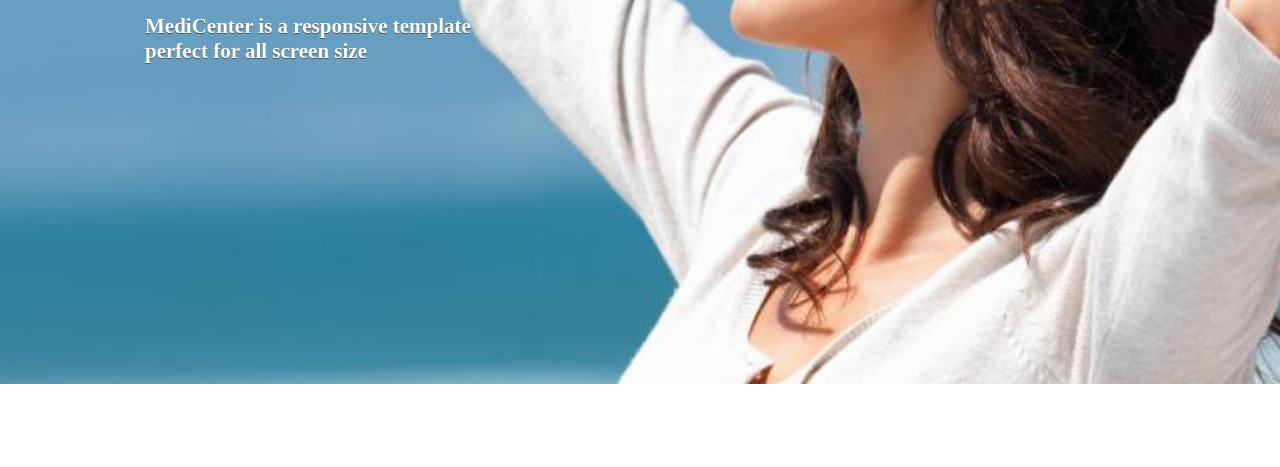
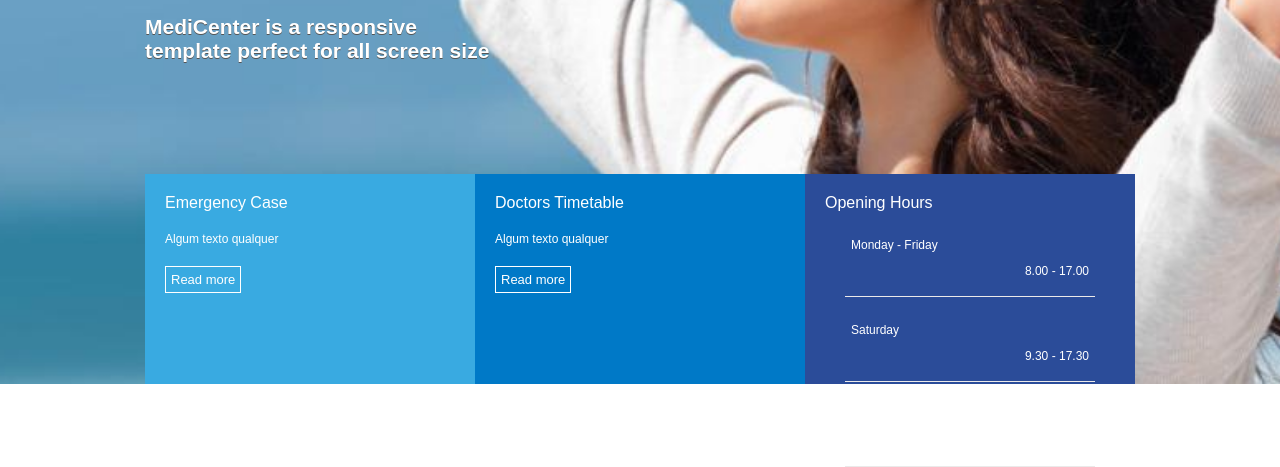
Before and after one commit to samara-maia/MediCenter, a plain HTML site: page index.html in a window 1280 px wide. Shown: the part 406-873 px from the top of the page. Before the commit the page ends 800 px from the top, so only its background shows below. Drawn offline with Linux system fonts and the light colour scheme.

Commit message:
colocando a posição das divs

```diff
--- a/assets/css/template.css
+++ b/assets/css/template.css
@@ -1,3 +1,6 @@
+*{
+    font-family: Arial, Helvetica, sans-serif;
+}
 body{
     margin: 0;
     padding: 0;
@@ -35,8 +38,8 @@ nav a {
     text-decoration: none;
     text-transform: uppercase;
     color: #727272;
-    font-size: Arial;
 }
+
 nav .activer a,
 nav a:hover {
     background-color: #39aae1;
@@ -78,4 +81,52 @@ nav a:hover {
 }
 .banner_options {
     height: 210px;
+    display: flex;
 }
+.banner1,
+.banner2,
+.banner3 {
+    flex: 1;
+    color: #FFFFFF;
+    padding: 20px;
+}
+.banner1{
+    background-color: #39aae1;
+}
+.banner2{
+    background-color: #0079c7;
+}
+.banner3{
+    background-color: #2b4c99;
+}
+.banner_title{
+    font-size: 21px;
+}
+.banner_desc {
+    font-size: 12px;
+    margin-top: 20px;
+    margin-bottom: 20px;
+    margin-bottom: 20px;
+}
+.banner_options a {
+    display: inline-block;
+    border: 1px solid #FFFFFF;
+    padding: 5px;
+    color: 5px;
+    color: #FFFFFF;
+    font-size: 13px;
+    text-decoration: none;
+}
+.Monday,
+.Saturday,
+.Sunday {
+    margin: 20px;
+    padding: 6px;
+    border-bottom: 1px solid #ebe9e9;
+}
+
+ p {
+    text-align: right;
+    top: 10px;
+    right: 20px;
+ }
--- a/index.html
+++ b/index.html
@@ -34,7 +34,30 @@
                 <h2>MediCenter is a responsive template perfect for all screen size</h2>
             </div>
             <div class="banner_options">
-
+                <div class="banner1">
+                    <div class="bannar_title">Emergency Case</div>
+                    <div class="banner_desc">Algum texto qualquer</div>
+                    <a href="">Read more</a>
+                </div>
+                <div class="banner2">
+                    <div class="bannar_title">Doctors Timetable</div>
+                    <div class="banner_desc">Algum texto qualquer</div>
+                    <a href="">Read more</a>
+                </div>
+                <div class="banner3">
+                    <div class="bannar_title">Opening Hours</div>
+                    <div class="banner_desc">
+                        <div class="Monday">
+                          Monday - Friday <p>8.00 - 17.00</p>
+                        </div>
+                        <div class="Saturday">
+                            Saturday     <p>9.30 - 17.30</p>
+                        </div>
+                        <div class="Sunday">
+                            Sunday       <p>9.30 - 15.00</p>
+                        </div>
+                    </div>
+                </div>
             </div>
         </div>
     </section>
```
